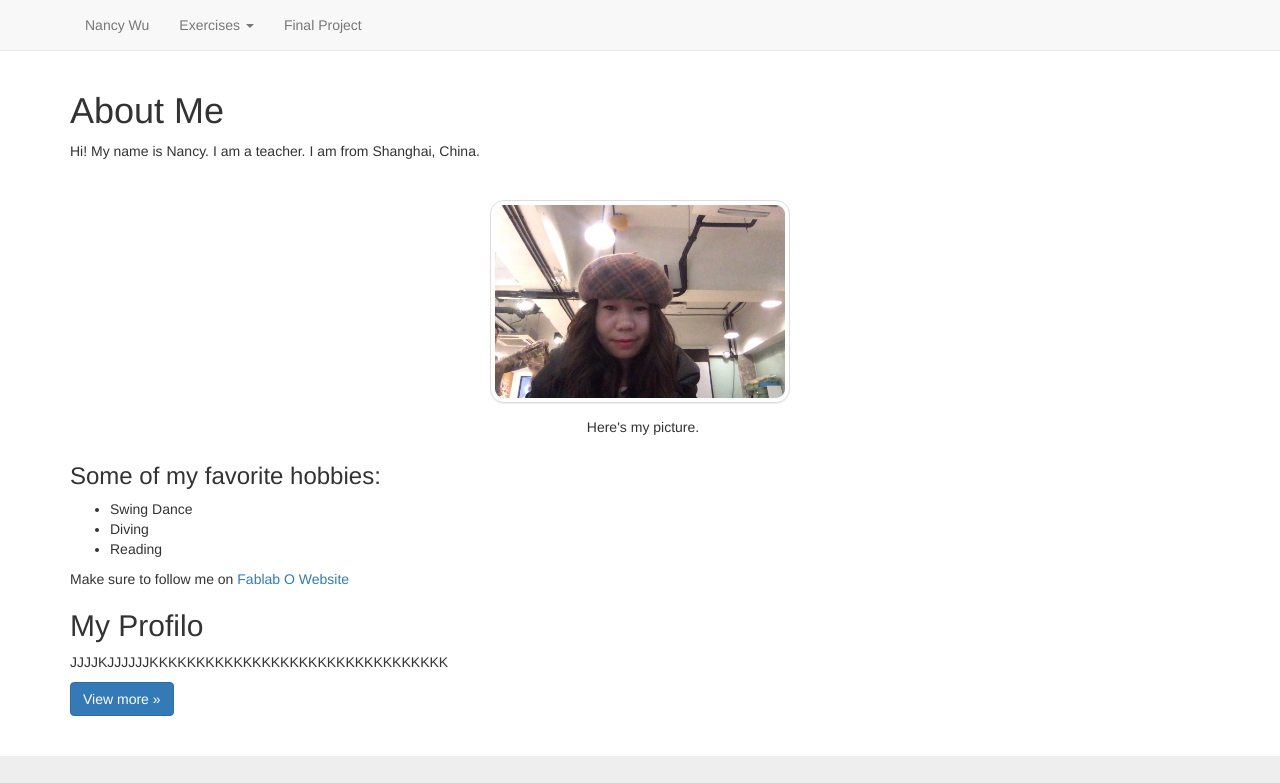
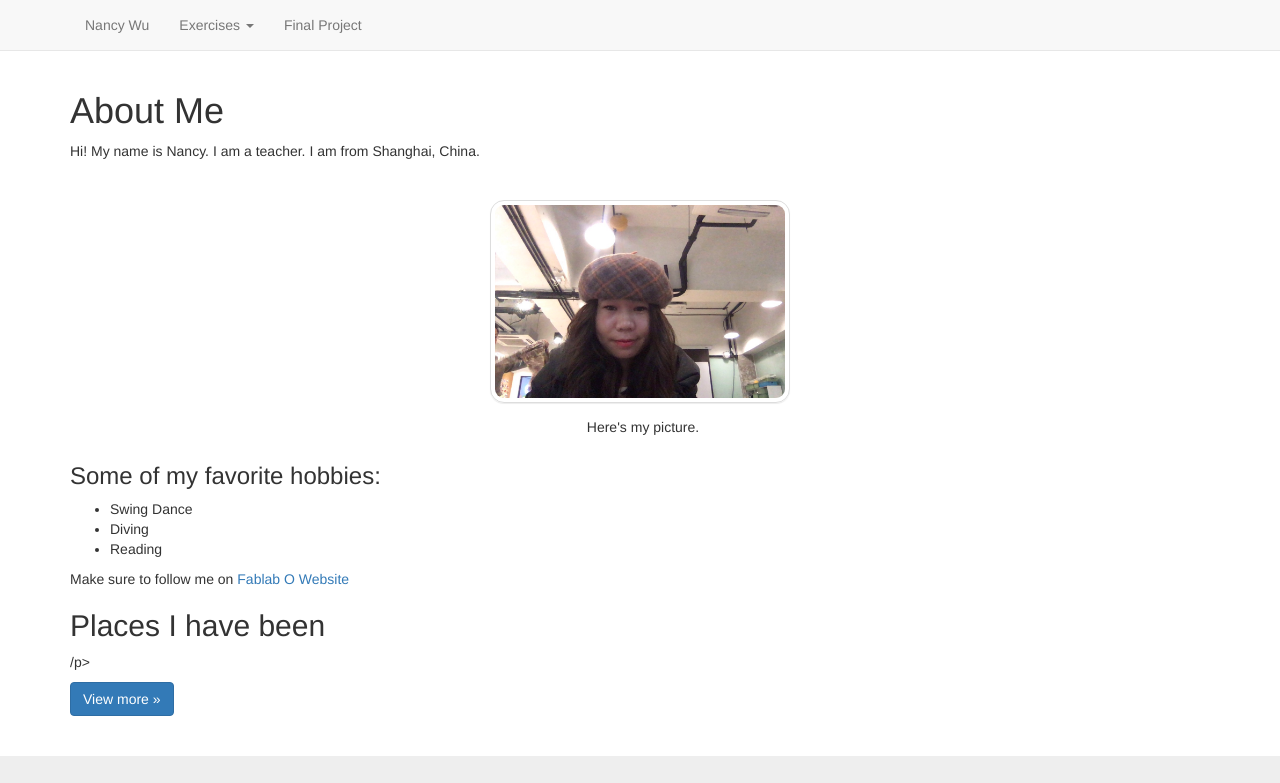
Before and after one commit to NanWuuu/NanWuuu.github.io, a plain HTML site: page index.html in a window 1280 px wide. Shown: the top 783 px of the page. Drawn offline with Linux system fonts and the light colour scheme.

Commit message:
<commitmessage>

```diff
--- a/index.html
+++ b/index.html
@@ -101,8 +101,8 @@
 
 
 
-        <h2>My Profilo</h2>
-          <p>JJJJKJJJJJJKKKKKKKKKKKKKKKKKKKKKKKKKKKKKKKK</p>
+        <h2>Places I have been</h2>
+          <p>   /p>
           <p><a class="btn btn-primary" href="https://fablabo.com/" role="button">View more &raquo;</a></p>
 
 
```
